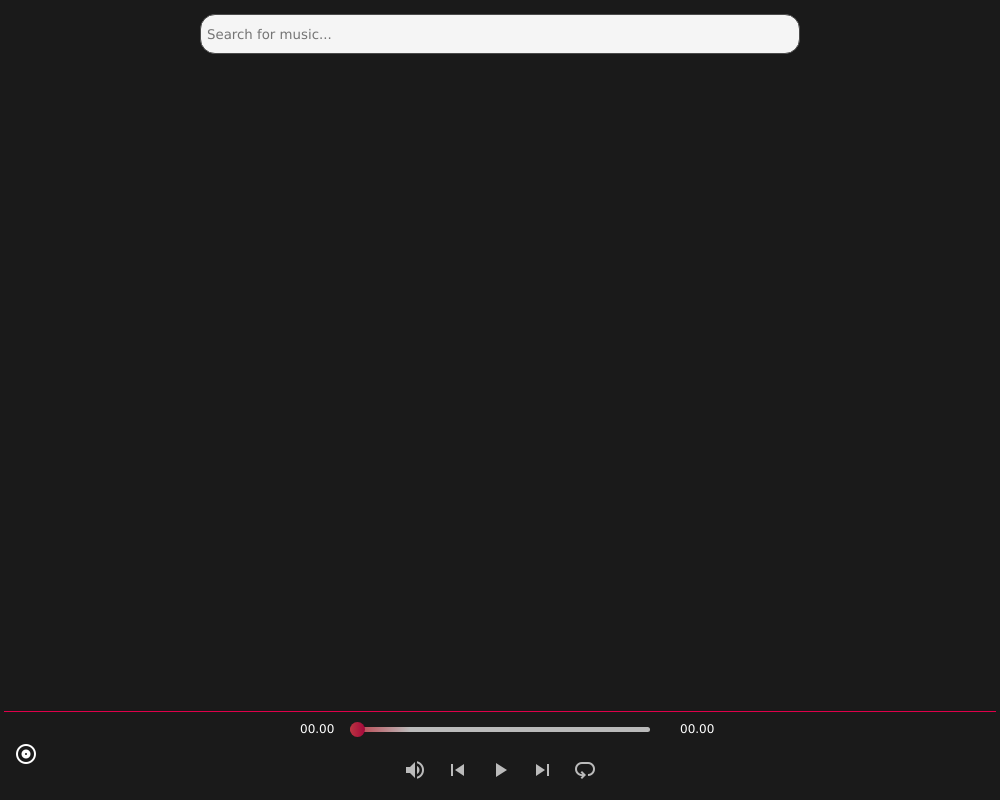
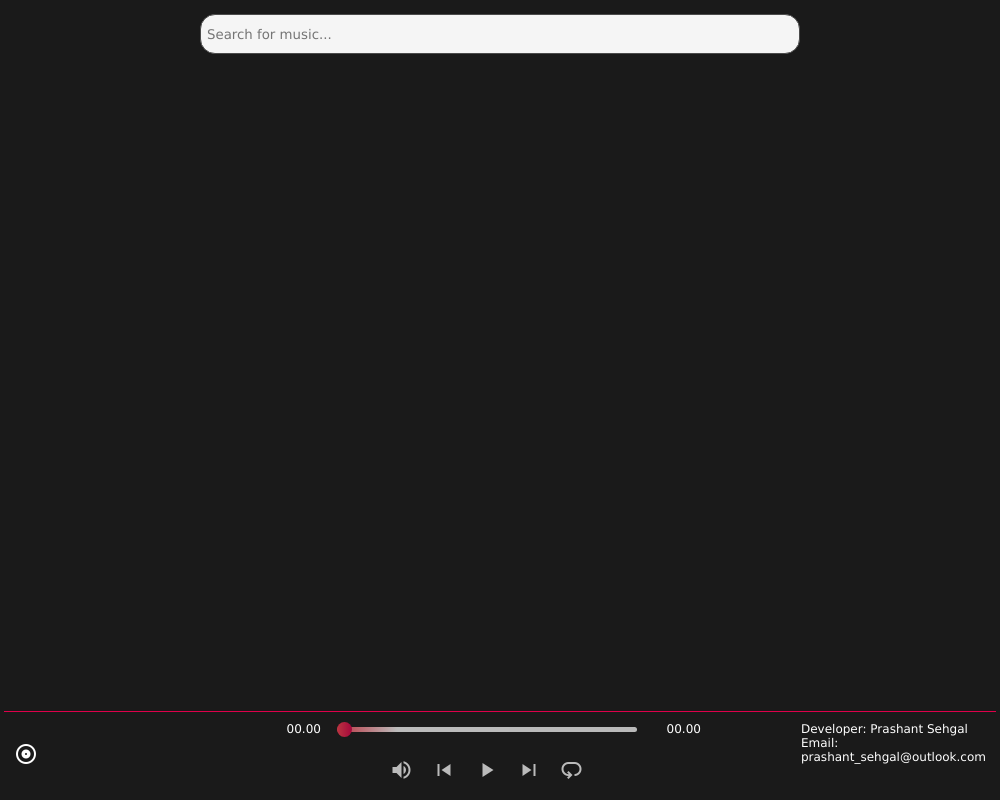
Before and after one commit to prashant-sehgal/orbit-music-player, an Electron app: page index.html in a window 1000 px wide. Drawn offline with nearby package versions, Linux system fonts and the light colour scheme; no server answers.

Commit message:
added developer name

```diff
--- a/index.html
+++ b/index.html
@@ -67,7 +67,10 @@
           </div>
         </div>
       </div>
-      <div class="container"></div>
+      <div class="container" style="color: white; font-size: 12px">
+        <p>Developer: Prashant Sehgal</p>
+        <p>Email: prashant_sehgal@outlook.com</p>
+      </div>
     </div>
 
     <script src="./renderer.js"></script>
```
